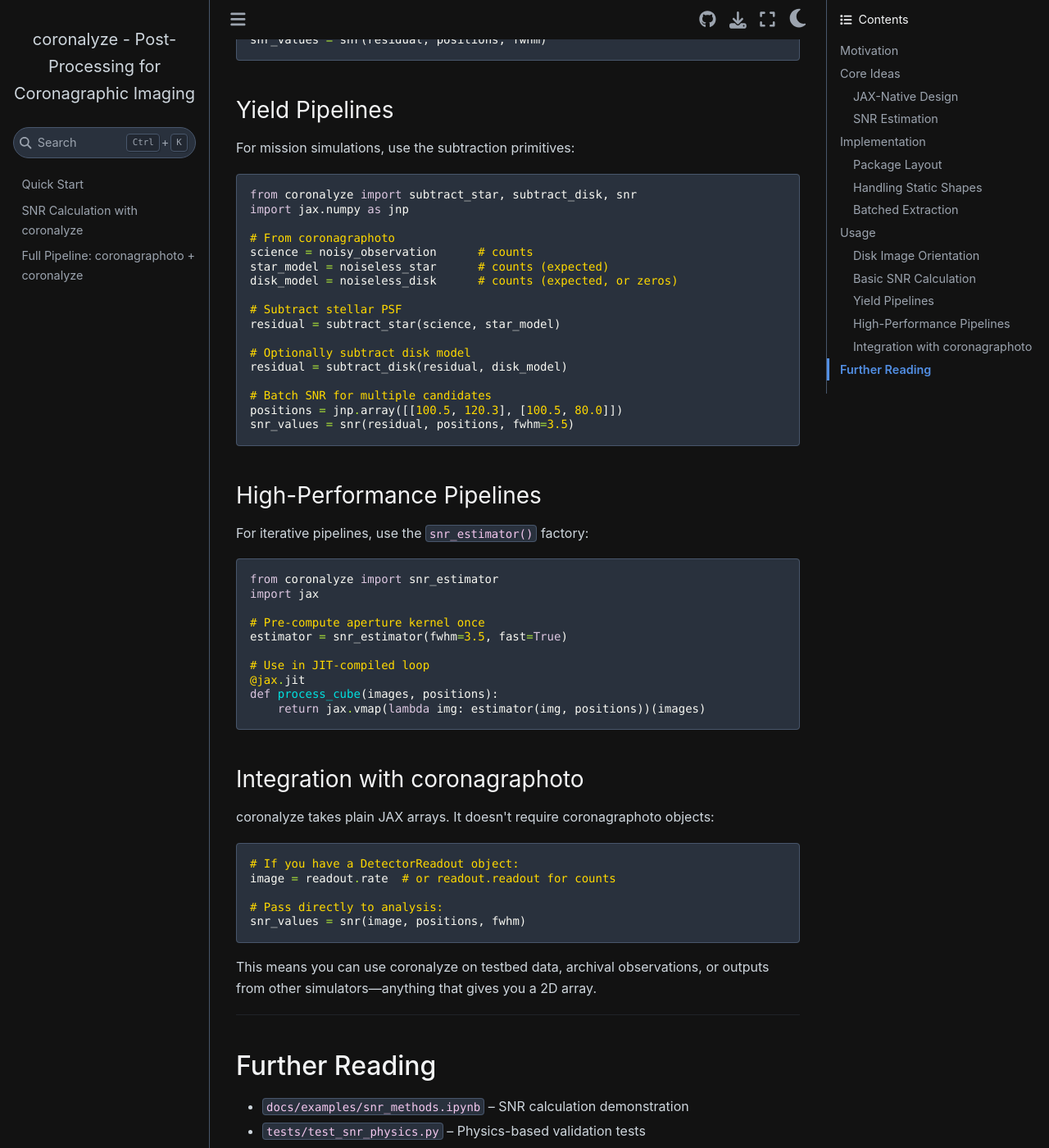
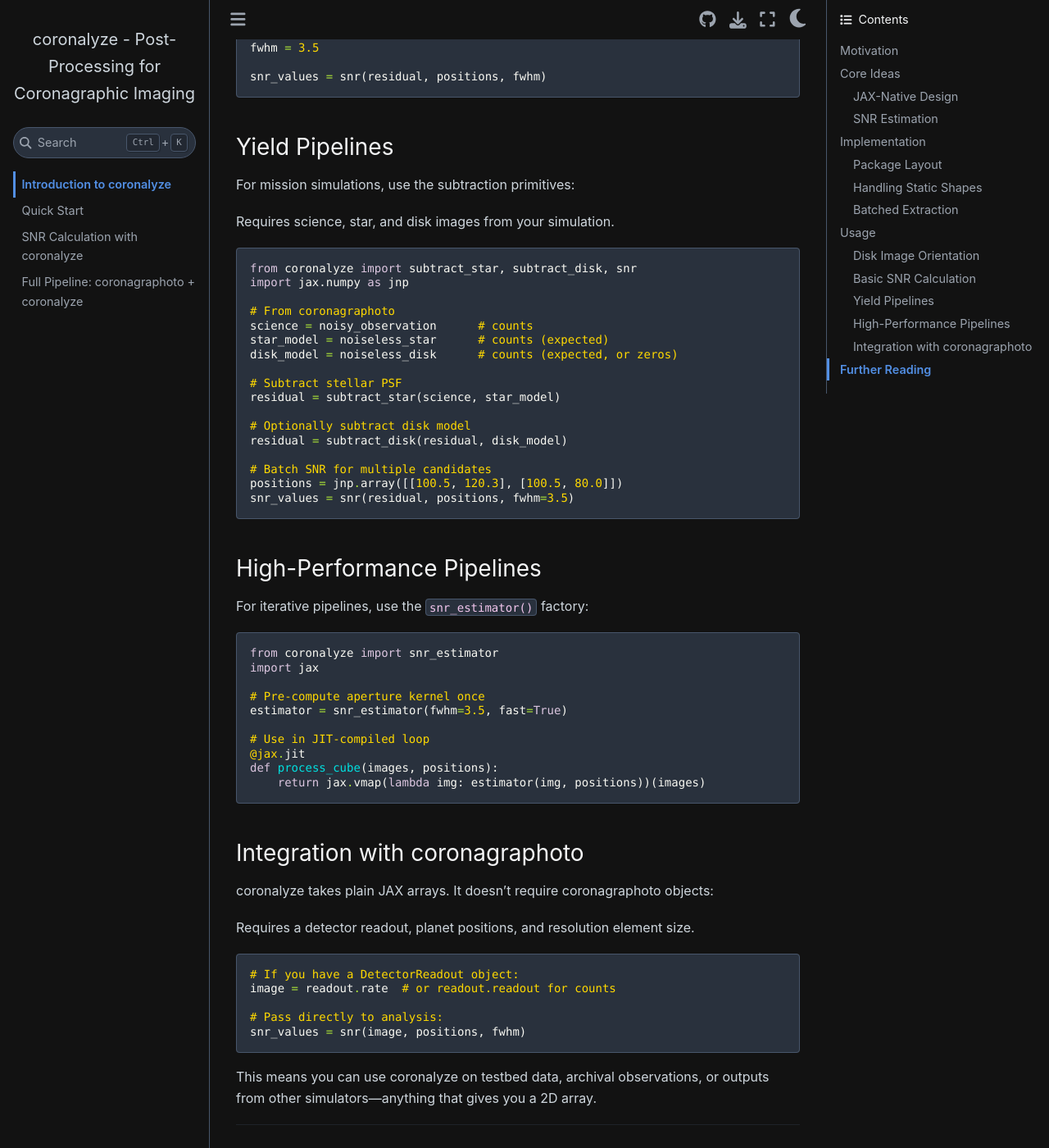
Before and after one commit to CoreySpohn/coronalyze, a Sphinx documentation site: the page built from docs/introduction.md, in a window 1280 px wide and 1400 px high, scrolled down 3089 px. Shown: the whole window at 82% size. Built offline with Sphinx 7.4.7 and the Sphinx Book theme 1.1.4, drawn with Linux system fonts in a browser that asks for light colours; pages that are not in the unit, such as notebooks, are missing from menus; some of the changed text lies outside the part shown.

Commit message:
docs(coronalyze): prepare examples for strict CI builds

````diff
--- a/docs/conf.py
+++ b/docs/conf.py
@@ -14,6 +14,7 @@
     "myst_nb",
     "autoapi.extension",
     "sphinx.ext.autodoc",
+    "sphinx.ext.napoleon",
     "sphinx.ext.intersphinx",
     "sphinx.ext.viewcode",
     "sphinx.ext.mathjax",
@@ -33,18 +34,20 @@
 templates_path = ["_templates"]
 exclude_patterns = ["_build", ".build", "Thumbs.db", ".DS_Store", "jupyter_execute"]
 
-language = "Python"
+language = "en"
 
 autoapi_dirs = ["../src"]
 autoapi_ignore = ["**/*version.py"]
 autodoc_typehints = "description"
+# AutoAPI already indexes fields; Napoleon should render their descriptions only.
+napoleon_use_ivar = True
 
 myst_enable_extensions = ["amsmath", "dollarmath"]
 
 # -- Options for HTML output -------------------------------------------------
 
 html_theme = "sphinx_book_theme"
-html_static_path = ["_static"]
+html_static_path = []
 master_doc = "index"
 html_title = "coronalyze - Post-Processing for Coronagraphic Imaging"
 html_sidebars = {"posts/*": ["sbt-sidebar-nav.html"]}
--- a/docs/introduction.md
+++ b/docs/introduction.md
@@ -96,7 +96,9 @@
 
 ### Basic SNR Calculation
 
-```python
+Requires a residual image from your observation.
+
+```python notest
 from coronalyze import snr
 import jax.numpy as jnp
 
@@ -116,7 +118,9 @@
 
 For mission simulations, use the subtraction primitives:
 
-```python
+Requires science, star, and disk images from your simulation.
+
+```python notest
 from coronalyze import subtract_star, subtract_disk, snr
 import jax.numpy as jnp
 
@@ -157,7 +161,9 @@
 
 coronalyze takes plain JAX arrays. It doesn't require coronagraphoto objects:
 
-```python
+Requires a detector readout, planet positions, and resolution element size.
+
+```python notest
 # If you have a DetectorReadout object:
 image = readout.rate  # or readout.readout for counts
 
````
Also changed, not shown: README.md (+8 -4 lines), docs/index.md (+1 -0 lines), docs/examples/coronagraphoto_pipeline.ipynb.
